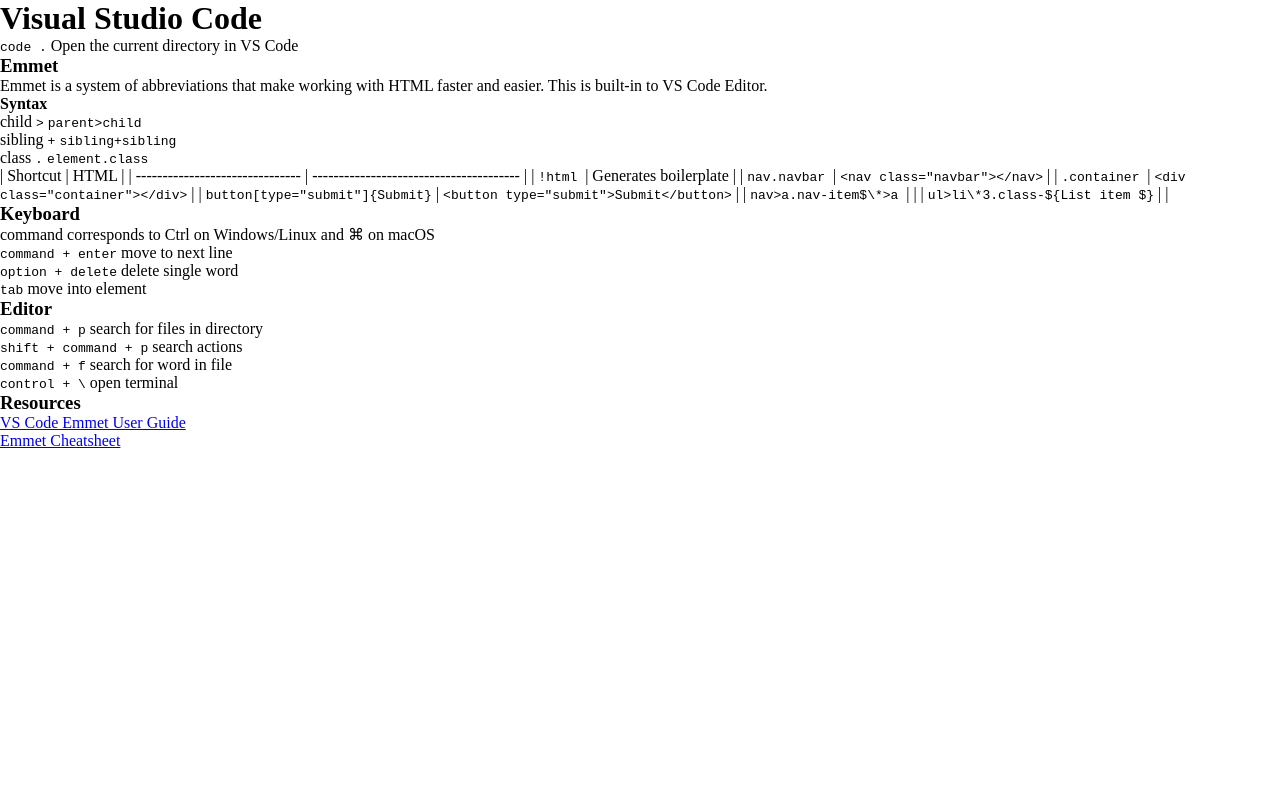
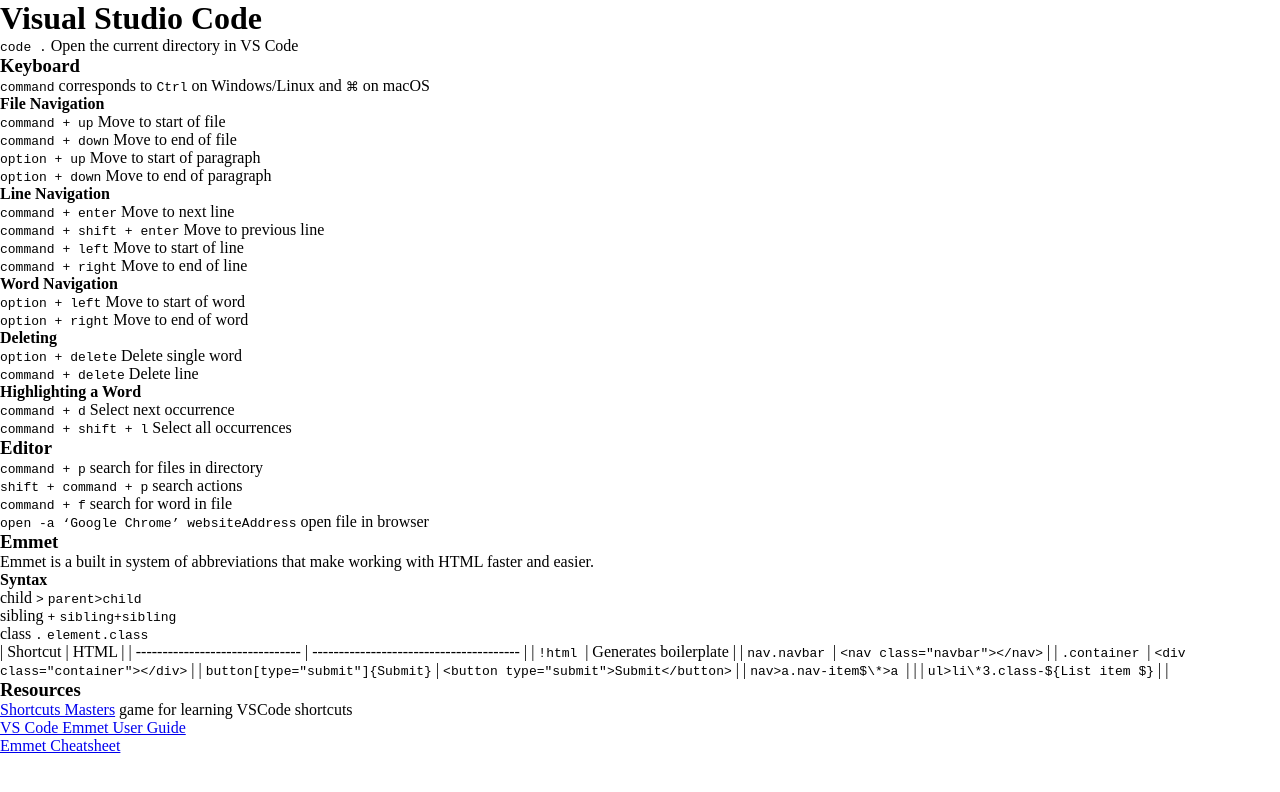
Before and after one commit to dejmedus/notes, a Next.js app: page /commands/vscode in a window 1280 px wide. Shown: the top 792 px of the page. Built offline with nearby package versions, Linux system fonts and the light colour scheme.

Commit message:
update commands

```diff
--- a/pages/commands/vscode.mdx
+++ b/pages/commands/vscode.mdx
@@ -2,9 +2,49 @@
 
 `code .` Open the current directory in VS Code
 
+### Keyboard
+
+> `command` corresponds to `Ctrl` on Windows/Linux and `⌘` on macOS
+
+#### File Navigation
+
+- `command + up` Move to start of file
+- `command + down` Move to end of file
+- `option + up` Move to start of paragraph
+- `option + down` Move to end of paragraph
+
+#### Line Navigation
+
+- `command + enter` Move to next line
+- `command + shift + enter` Move to previous line
+- `command + left` Move to start of line
+- `command + right` Move to end of line
+
+#### Word Navigation
+
+- `option + left` Move to start of word
+- `option + right` Move to end of word
+
+#### Deleting
+
+- `option + delete` Delete single word
+- `command + delete` Delete line
+
+#### Highlighting a Word
+
+- `command + d` Select next occurrence
+- `command + shift + l` Select all occurrences
+
+### Editor
+
+- `command + p` search for files in directory
+- `shift + command + p` search actions
+- `command + f` search for word in file
+- `open -a ‘Google Chrome’ websiteAddress` open file in browser
+
 ### Emmet
 
-Emmet is a system of abbreviations that make working with HTML faster and easier. This is built-in to VS Code Editor.
+Emmet is a built in system of abbreviations that make working with HTML faster and easier.
 
 #### Syntax
 
@@ -21,22 +61,8 @@
 | `nav>a.nav-item$\*>a   `        |                                         |
 | `ul>li\*3.class-${List item $}` |                                         |
 
-### Keyboard
-
-> command corresponds to Ctrl on Windows/Linux and ⌘ on macOS
-
-- `command + enter` move to next line
-- `option + delete` delete single word
-- `tab` move into element
-
-### Editor
-
-- `command + p` search for files in directory
-- `shift + command + p` search actions
-- `command + f` search for word in file
-- `control + \` open terminal
-
 ### Resources
 
+- [Shortcuts Masters](https://shortcutmasters.com/shortcuts/visual-studio-code/mac/navigation/show-all-symbols) game for learning VSCode shortcuts
 - [VS Code Emmet User Guide](https://code.visualstudio.com/docs/editor/emmet)
 - [Emmet Cheatsheet](https://docs.emmet.io/cheat-sheet/)
```
Also changed, not shown: pages/commands/cli.mdx (+29 -10 lines).
